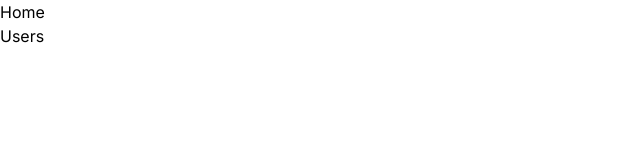
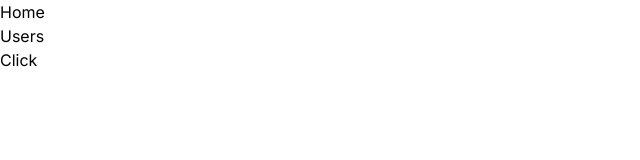
Before and after one commit to alexbalak21/Issue-Tracker, a Next.js app: page / in a window 1280 px wide. Shown: the top 160 px of the page, without its empty margins (0-640 px from the left). Built offline with nearby package versions, Linux system fonts and the light colour scheme.

Commit message:
user comopnents

```diff
--- /dev/null
+++ b/app/components/button.tsx
@@ -0,0 +1,12 @@
+"use client"
+import React from "react"
+
+function UserCard() {
+    return (
+        <div>
+            <button onClick={() => console.log("Cicked Button")}>Click</button>
+        </div>
+    )
+}
+
+export default UserCard
--- a/app/page.tsx
+++ b/app/page.tsx
@@ -1,11 +1,12 @@
-import Image from "next/image"
 import Link from "next/link"
+import UserCard from "./components/button"
 
 export default function Home() {
     return (
         <main>
             <h1>Home</h1>
             <Link href="/users">Users</Link>
+            <UserCard />
         </main>
     )
 }
```
